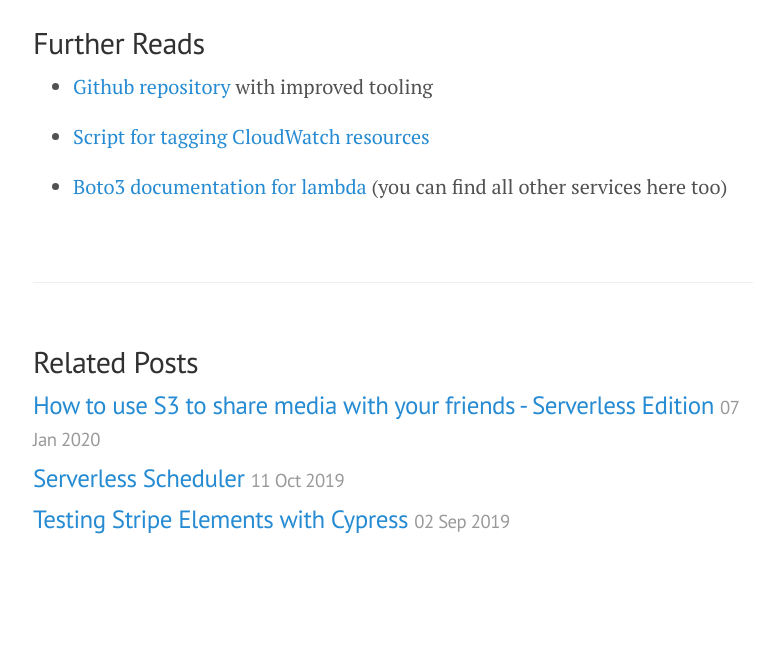
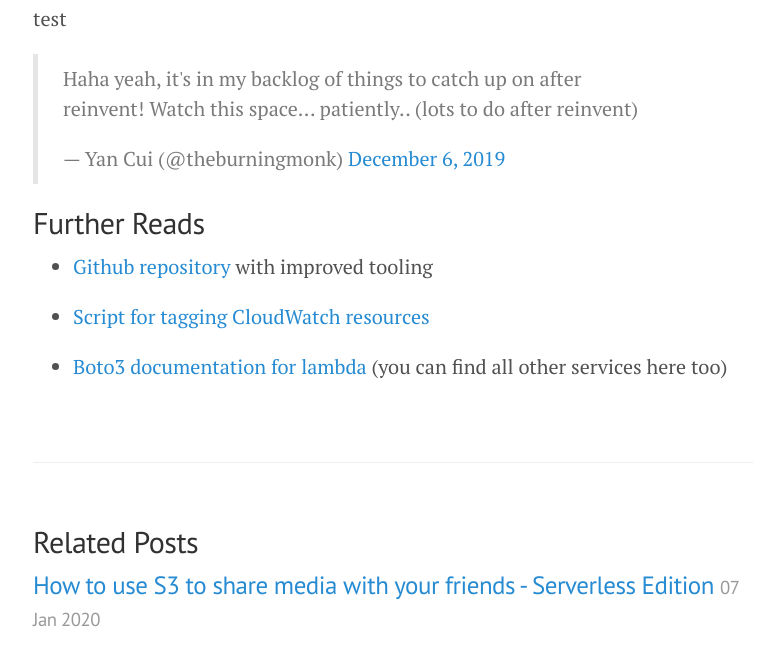
Before and after one commit to bahrmichael/bahrmichael.github.io, a Jekyll site: the page built from _posts/2020-01-03-efficient-resource-tagging.md, in a window 1280 px wide and 900 px high, scrolled down 4461 px, cut to the strip 255-900 px from the top of the window. Shown: the whole strip, without its empty margins (247-1031 px from the left). Built offline with Jekyll 4.4.1, drawn with Linux system fonts in a browser that asks for light colours; Markdown is read by kramdown in place of the engine named in the settings; comment, search, counter and statistics services are not loaded; before the commit the page ends 5311 px from its top, so only the background shows below that.

Commit message:
Twitter embed

```diff
--- a/_posts/2020-01-03-efficient-resource-tagging.md
+++ b/_posts/2020-01-03-efficient-resource-tagging.md
@@ -71,7 +71,15 @@ There’s an improved version ready for you on [Github](https://github.com/bahrm
 
 Also follow AWS hero [Yan Cui](undefined) as he might release something related soon ;)
 
+{% raw %}
 <iframe src="https://medium.com/media/0f1438965bc7488c58a828fc40f4b584" frameborder=0></iframe>
+{% endraw %}
+
+test
+
+{% raw %}
+<blockquote class="twitter-tweet"><p lang="en" dir="ltr">Haha yeah, it&#39;s in my backlog of things to catch up on after reinvent! Watch this space... patiently.. (lots to do after reinvent)</p>&mdash; Yan Cui (@theburningmonk) <a href="https://twitter.com/theburningmonk/status/1203005332483559431?ref_src=twsrc%5Etfw">December 6, 2019</a></blockquote> <script async src="https://platform.twitter.com/widgets.js" charset="utf-8"></script>
+{% endraw %}
 
 ## Further Reads
 
```
